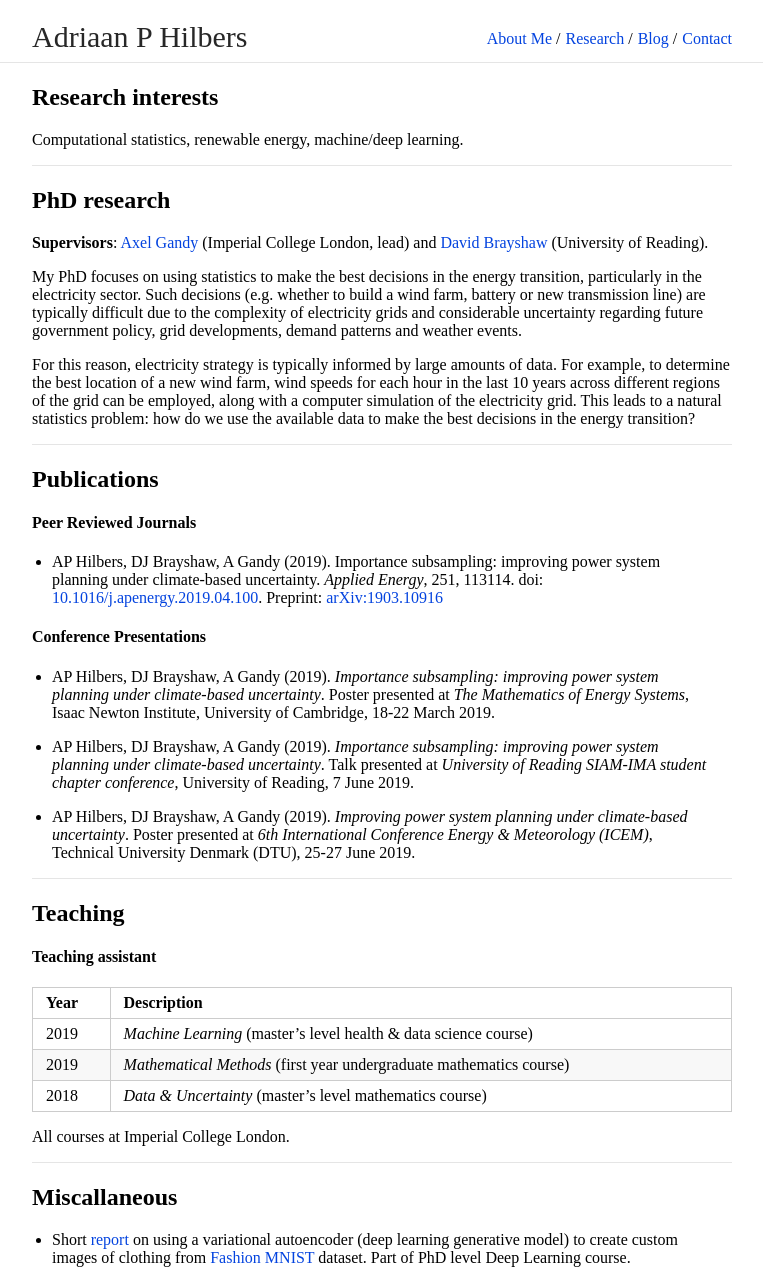
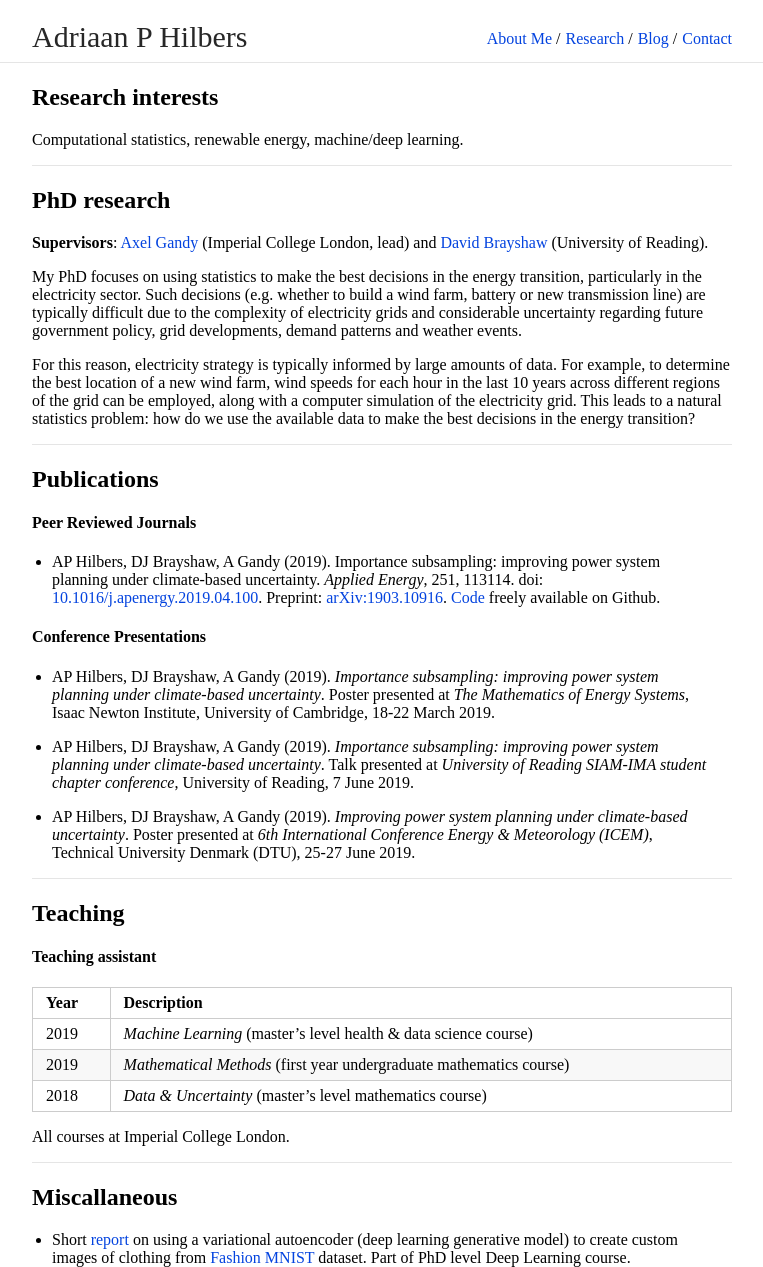
Before and after one commit to ahilbers/ahilbers.github.io, a Jekyll site: the page built from research.md, in a window 1280 px wide. Shown: the whole page, without its empty margins (258-1021 px from the left). Built offline with Jekyll 4.4.1, drawn with Linux system fonts in a browser that asks for light colours; our own code applies the rules of GitHub Pages for plain Markdown files.

Commit message:
add importance subsampling code to website

```diff
--- a/research.md
+++ b/research.md
@@ -28,7 +28,7 @@ For this reason, electricity strategy is typically informed by large amounts of
 
 #### Peer Reviewed Journals
 
-* AP Hilbers, DJ Brayshaw, A Gandy (2019). Importance subsampling: improving power system planning under climate-based uncertainty. *Applied Energy*, 251, 113114. doi: [10.1016/j.apenergy.2019.04.100](https://doi.org/10.1016/j.apenergy.2019.04.110). Preprint: [arXiv:1903.10916](https://arxiv.org/abs/1903.10916)
+* AP Hilbers, DJ Brayshaw, A Gandy (2019). Importance subsampling: improving power system planning under climate-based uncertainty. *Applied Energy*, 251, 113114. doi: [10.1016/j.apenergy.2019.04.100](https://doi.org/10.1016/j.apenergy.2019.04.110). Preprint: [arXiv:1903.10916](https://arxiv.org/abs/1903.10916). [Code](htts://github.com/ahilbers/2019_importance_subsampling) freely available on Github.
 
 #### Conference Presentations
 
```
